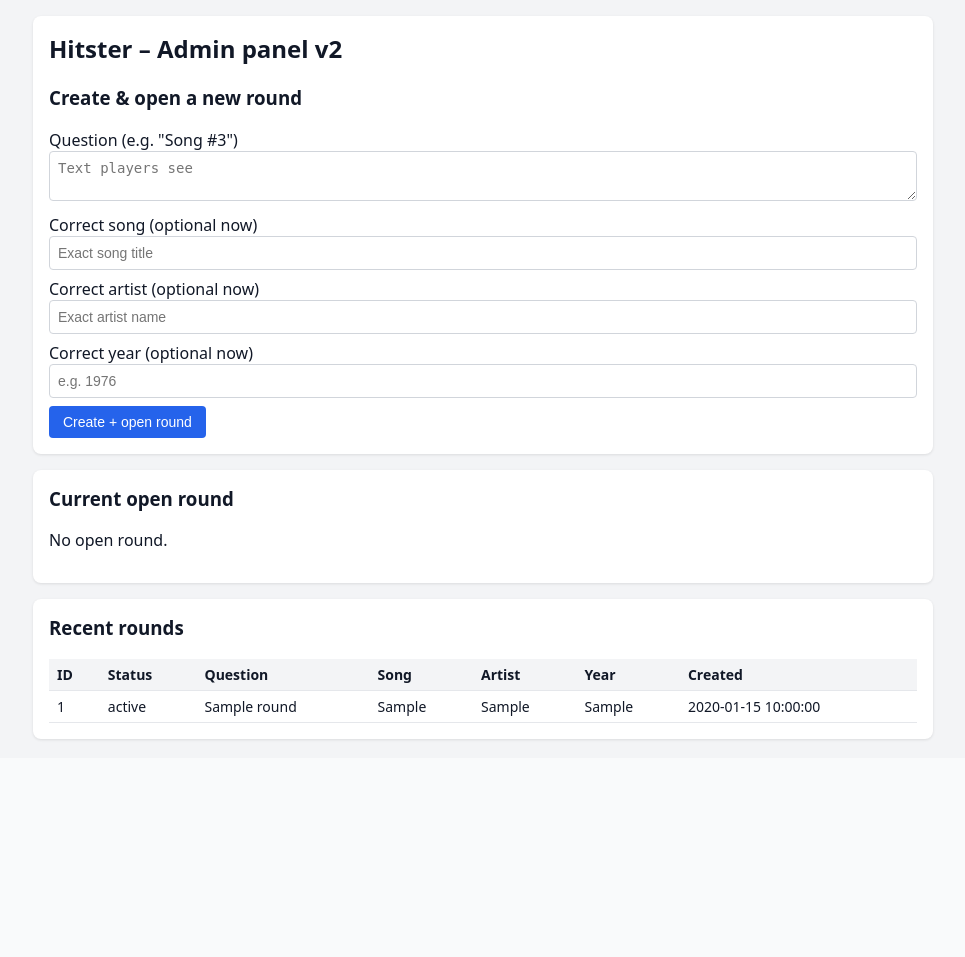
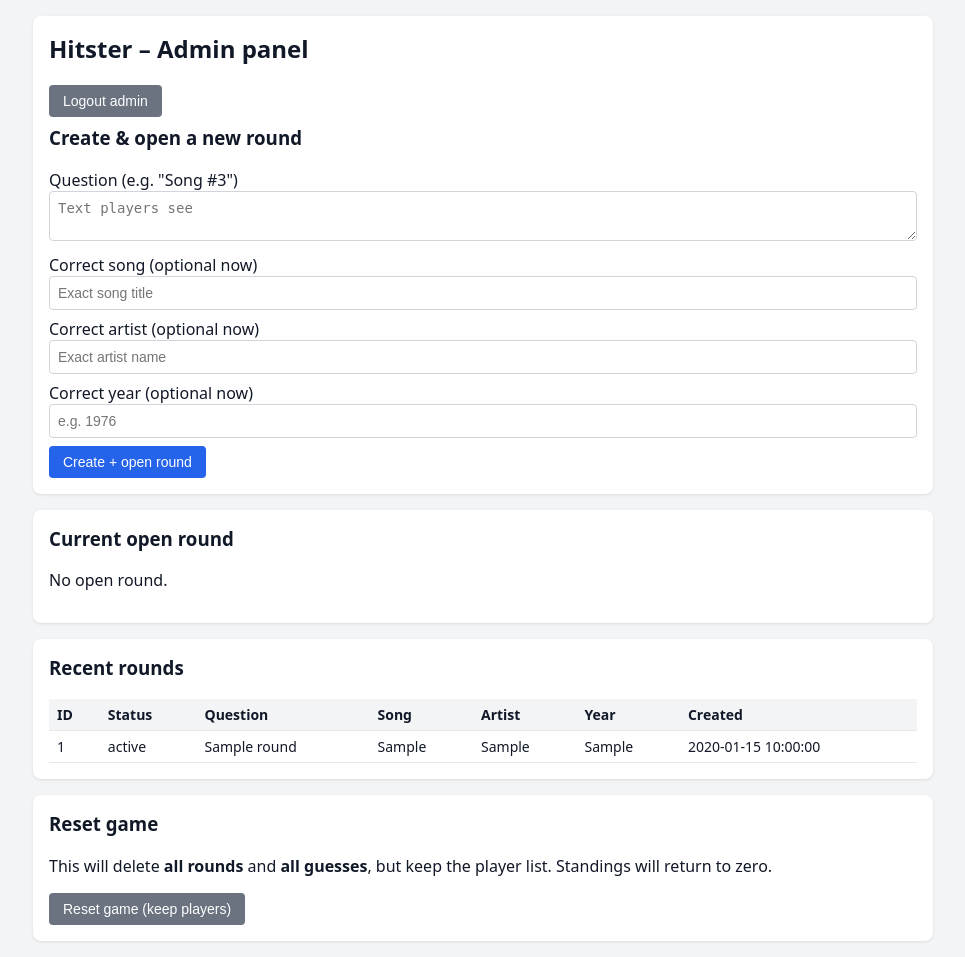
Before and after one commit to atiklc/HitsterWebApp, a Flask app: page /admin in a window 1280 px wide. Shown: the part 42-999 px from the top of the page, without its empty margins (157-1122 px from the left). Before the commit the page ends 783 px from the top, so only its background shows below. Run offline with Flask 3, Linux system fonts and the light colour scheme; the visitor is signed in with stand-in values (Sample User, id 1); tables that the repository leaves empty hold one stand-in row (values such as "Sample post").

Commit message:
Add admin login form and update admin panel layout

```diff
--- a/templates/admin.html
+++ b/templates/admin.html
@@ -1,7 +1,28 @@
 {% extends "base.html" %}
 {% block content %}
+
+{% if not is_admin %}
   <div class="card">
-  <h2>Hitster – Admin panel v2</h2>
+    <h2>Admin login</h2>
+    {% if error %}
+      <div class="error">{{ error }}</div>
+    {% endif %}
+    <form method="post">
+      <input type="hidden" name="action" value="login">
+      <label>Password</label>
+      <input type="password" name="password" placeholder="Admin password">
+      <button type="submit" class="btn">Login</button>
+    </form>
+  </div>
+
+{% else %}
+
+  <div class="card">
+    <h2>Hitster – Admin panel</h2>
+    <form method="post" style="margin-bottom: 8px;">
+      <input type="hidden" name="action" value="logout_admin">
+      <button type="submit" class="btn secondary">Logout admin</button>
+    </form>
 
     <h3>Create & open a new round</h3>
     <form method="post">
@@ -44,10 +65,45 @@
         <button type="submit" class="btn">Update correct answers</button>
       </form>
 
-    <form method="post">
+      <form method="post" style="margin-bottom: 12px;">
         <input type="hidden" name="action" value="close_round">
         <button type="submit" class="btn secondary">Close & score this round</button>
       </form>
+
+      {% if current_round_players %}
+        <h4>Players in this round</h4>
+        <table>
+          <thead>
+            <tr>
+              <th>Player</th>
+              <th>Answered?</th>
+              <th>Song</th>
+              <th>Artist</th>
+              <th>Year</th>
+            </tr>
+          </thead>
+          <tbody>
+            {% for row in current_round_players %}
+              <tr>
+                <td>{{ row['name'] }}</td>
+                <td>
+                  {% if row['answer_song'] or row['answer_artist'] or row['answer_year'] %}
+                    ✔
+                  {% else %}
+                    –
+                  {% endif %}
+                </td>
+                <td>{{ row['answer_song'] }}</td>
+                <td>{{ row['answer_artist'] }}</td>
+                <td>{{ row['answer_year'] }}</td>
+              </tr>
+            {% endfor %}
+          </tbody>
+        </table>
+      {% else %}
+        <p>No players yet for this round.</p>
+      {% endif %}
+
     {% else %}
       <p>No open round.</p>
     {% endif %}
@@ -82,4 +138,19 @@
       </tbody>
     </table>
   </div>
+
+  <div class="card">
+    <h3>Reset game</h3>
+    <p>
+      This will delete <strong>all rounds</strong> and <strong>all guesses</strong>,
+      but keep the player list. Standings will return to zero.
+    </p>
+    <form method="post" onsubmit="return confirm('Reset the game? All rounds and guesses will be deleted.');">
+      <input type="hidden" name="action" value="reset_game">
+      <button type="submit" class="btn secondary">Reset game (keep players)</button>
+    </form>
+  </div>
+
+{% endif %}
+
 {% endblock %}
```
Lines whose indentation alone changed are shown as unchanged.
